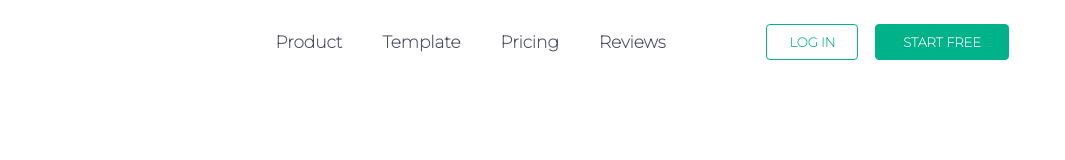
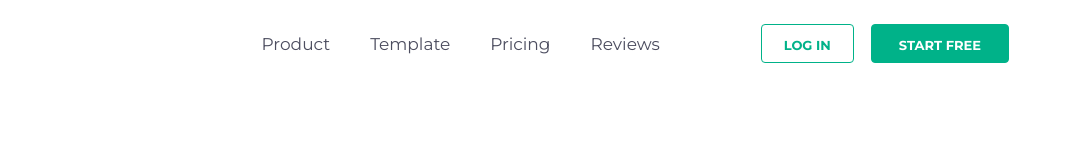
Before and after one commit to jkaps9/bonsai, a website built with webpack: page src/template.html in a window 1280 px wide. Shown: the full height of the page, 215-1280 px from the left. Built offline with nearby package versions, Linux system fonts and the light colour scheme.

Commit message:
fix: import fonts from Google instead
the woff fonts were not the right weights
for this practice project importing is fine, in general I want to include font files though

```diff
--- a/src/styles.css
+++ b/src/styles.css
@@ -1,11 +1,4 @@
-@font-face {
-  font-family: "Montserrat";
-  src:
-    url("./fonts/montserrat.woff2") format("woff2"),
-    url("./fonts/montserrat.woff") format("woff");
-  font-weight: normal;
-  font-style: normal;
-}
+@import url("https://fonts.googleapis.com/css2?family=Montserrat:ital,wght@0,100..900;1,100..900&display=swap");
 
 * {
   padding: 0;
@@ -26,7 +19,7 @@ body {
   flex-direction: column;
   font-size: 20px;
   font-family: "Montserrat", sans-serif;
-  font-weight: 600;
+  font-weight: 400;
   header {
     display: flex;
     width: 100%;
@@ -77,7 +70,7 @@ header > div {
         border: 1px solid var(--color-green);
         border-radius: 4px;
         padding: 12px 27px 9px;
-        font-weight: bold;
+        font-weight: 700;
         font-size: 13px;
       }
 
```
Also changed, not shown: src/fonts/montserrat.woff (deleted), src/fonts/montserrat.woff2 (deleted).
